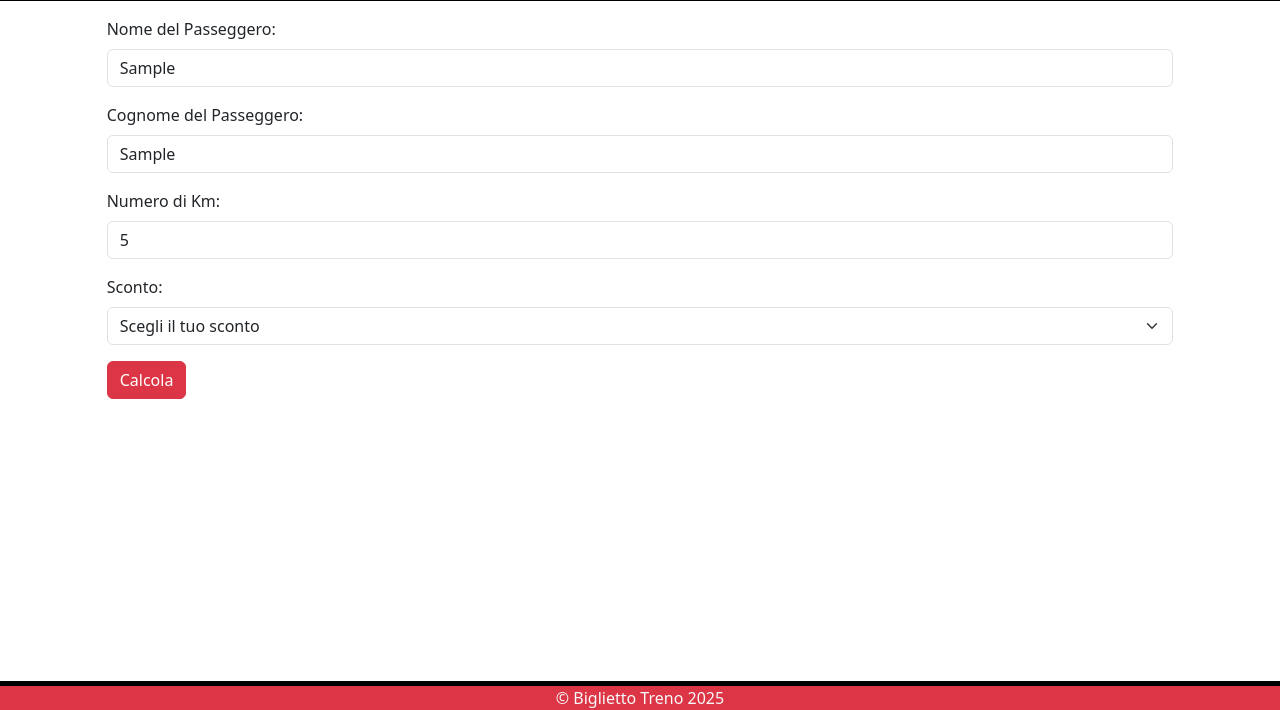
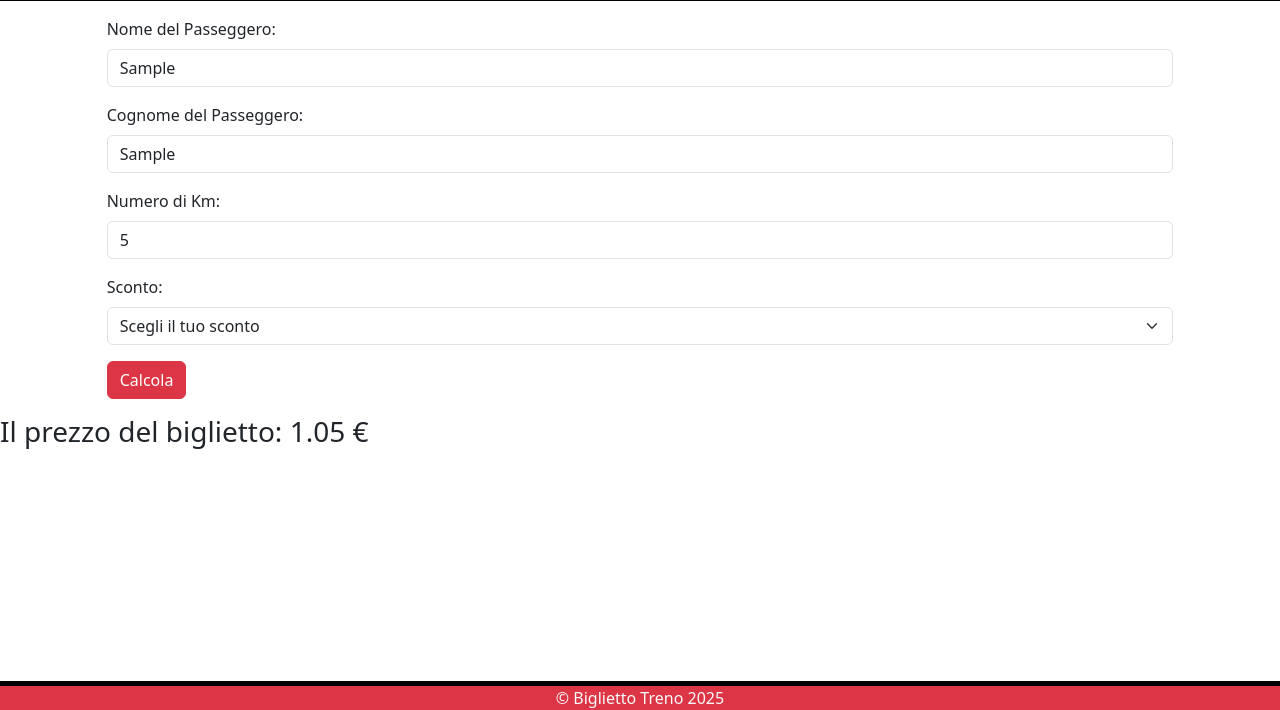
Before and after one commit to savit95/js-biglietto-treno-form, a plain HTML site: page index.html in a window 1280 px wide. Both pictures are taken after typing "Sample", "Sample", "5" into the empty fields and a click on the button "Calcola". Shown: the part 90-800 px from the top of the page. Drawn offline with nearby package versions, Linux system fonts and the light colour scheme.

Commit message:
Update DOM element to show formatted ticket price in euros

```diff
--- a/index.html
+++ b/index.html
@@ -44,7 +44,7 @@
                 <button class="btn btn-danger " type="submit">Calcola</button>
             </div>
         </form>
-
+        <h3 id="title-price-ticket"></h3>
     </main>
 
     <footer class="mt-auto bg-danger text-center text-light border-top border-black border-5">© Biglietto Treno 2025</footer>
--- a/script.js
+++ b/script.js
@@ -28,5 +28,7 @@ ticketForm.addEventListener('submit',function(event){
 
         console.log(price);
 
+        titlePriceTicket.innerHTML= `Il prezzo del biglietto: ${price.toFixed(2)} € `
+
     }
 )
```
